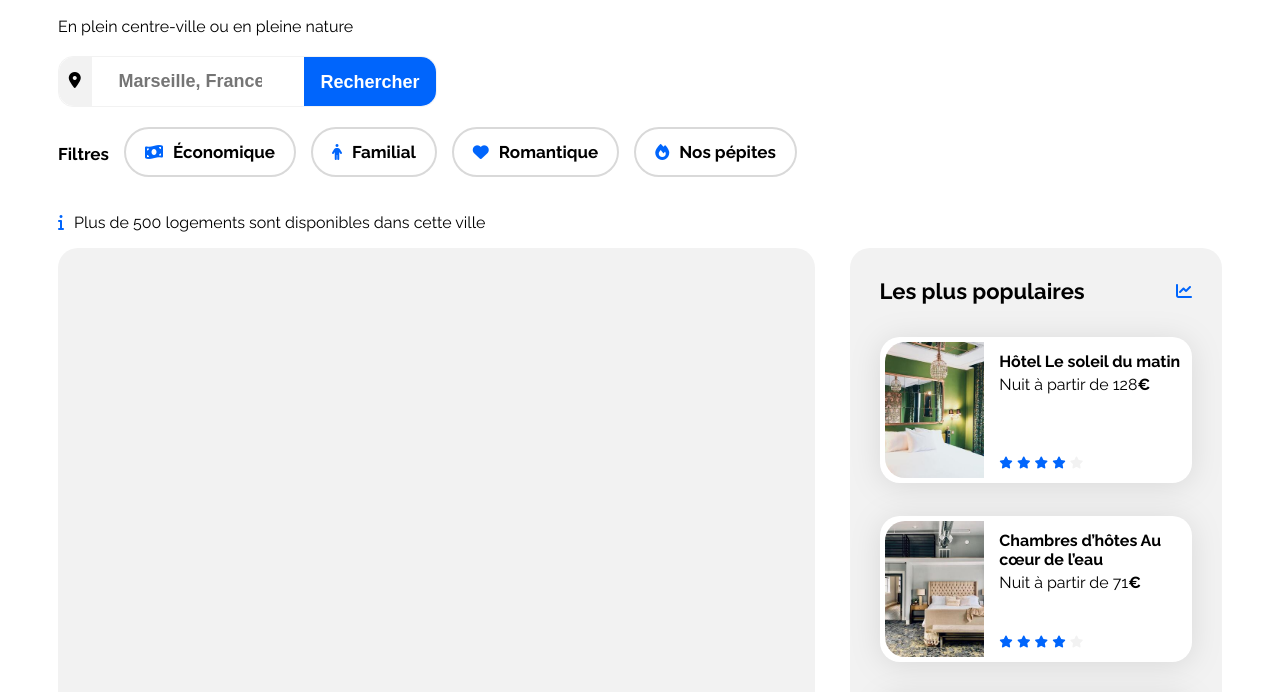
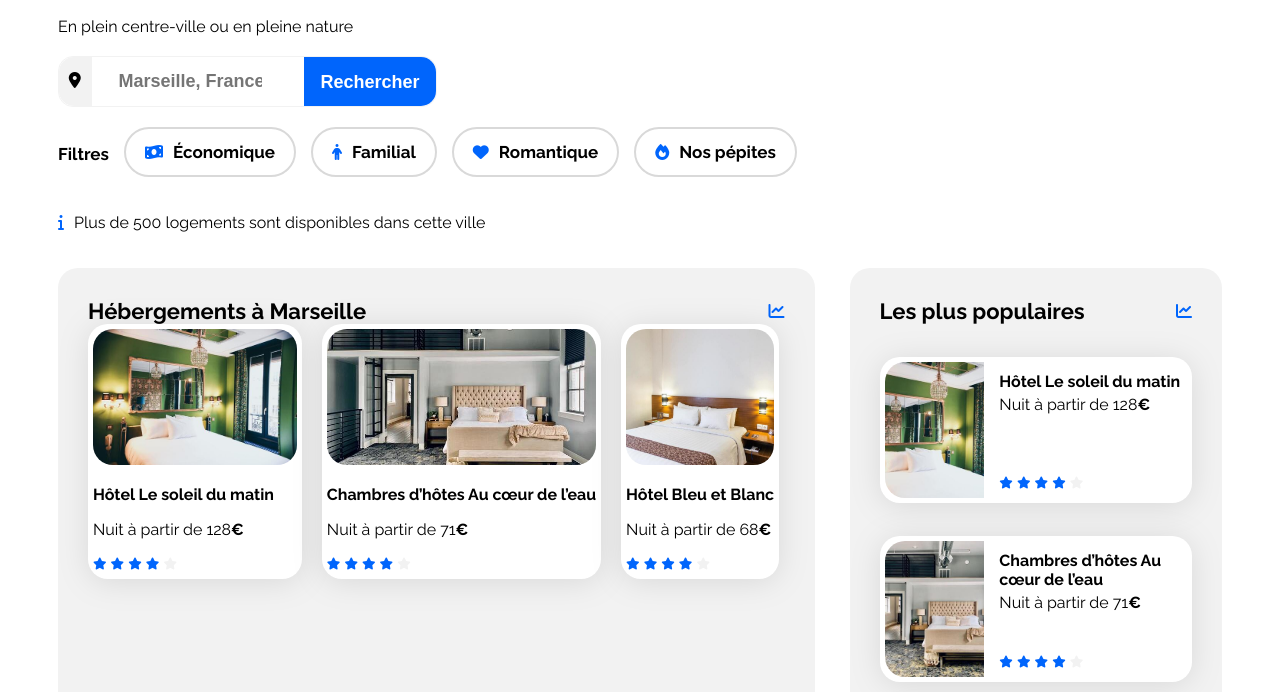
Before and after one commit to M2Triki/Booki, a plain HTML site: page index.html in a window 1280 px wide. Shown: the part 83-775 px from the top of the page. Drawn offline with Linux system fonts and the light colour scheme.

Commit message:
Modification section Hébergement Marseille, pas terminé, à corriger prochaine fois

```diff
--- a/css/style.css
+++ b/css/style.css
@@ -181,6 +181,8 @@ i {
     display: flex;
     gap: 10px;
     align-items: center;
+
+    margin-bottom: 20px;
 }
 
 
@@ -203,6 +205,22 @@ i {
 /****** Hebergements ***********/
 .hebergements {
     width: 65%;
+}
+
+
+.hebergements-cards {
+    display: flex;
+    gap: 20px;
+}
+
+.hebergements-cards img {
+    width: 100%;
+    height: 136px;
+    border-radius: 20px;
+}
+
+.card-hebergements {
+
 }
 
 /****** Populaires ***********/
--- a/index.html
+++ b/index.html
@@ -66,10 +66,75 @@
                 </div>
             </section>
 
+
             <div class="hebergements-and-populaires">
                 <section class="hebergements">
+                    <div class="populaires-title">
+                        <h2 class="section-title">Hébergements à Marseille</h2>
+                        <i class="fa-solid fa-chart-line" aria-hidden="true"></i>
+                    </div>
+                    <div class="hebergements-cards">
+                        <a href="#">
+                            <article class="card">
+                                <img src="./images/hebergements/emile-guillemot.jpg" alt="Image de la chambre d'hôtel montrant un lit">
+                                <div class="card-content">
+                                    <div class="card-txt">
+                                        <h3 class="card-title">Hôtel Le soleil du matin</h3>
+                                        <p class="card-subtitle">Nuit à partir de 128<span class="euro">€</span></p>
+                                    </div>
+                                    <div class="card-rating">
+                                        <i class="fa-xs fa-solid fa-star" aria-hidden="true"></i>
+                                        <i class="fa-xs fa-solid fa-star" aria-hidden="true"></i>
+                                        <i class="fa-xs fa-solid fa-star" aria-hidden="true"></i>
+                                        <i class="fa-xs fa-solid fa-star" aria-hidden="true"></i>
+                                        <i class="fa-xs fa-solid fa-star neutral-star" aria-hidden="true"></i>
+                                        <span class="sr-only">Note de 4 sur 5</span>
+                                    </div>
+                                </div>
+                            </article>
+                        </a>
+                        <a href="#">
+                            <article class="card">
+                                <img src="./images/hebergements/aw-creative.jpg" alt="Image de la chambre d'hôtel montrant un lit">
+                                <div class="card-content">
+                                    <div class="card-txt">
+                                        <h3 class="card-title">Chambres d’hôtes Au cœur de l’eau</h3>
+                                        <p class="card-subtitle">Nuit à partir de 71<span class="euro">€</span></p>
+                                    </div>
+                                    <div class="card-rating">
+                                        <i class="fa-xs fa-solid fa-star" aria-hidden="true"></i>
+                                        <i class="fa-xs fa-solid fa-star" aria-hidden="true"></i>
+                                        <i class="fa-xs fa-solid fa-star" aria-hidden="true"></i>
+                                        <i class="fa-xs fa-solid fa-star" aria-hidden="true"></i>
+                                        <i class="fa-xs fa-solid fa-star neutral-star" aria-hidden="true"></i>
+                                        <span class="sr-only">Note de 4 sur 5</span>
+                                    </div>
+                                </div>
+                            </article>
+                        </a>
+                        <a href="#">
+                            <article class="card">
+                                <img src="./images/hebergements/febrian-zakaria2.jpg" alt="Image de la chambre d'hôtel montrant un lit">
+                                <div class="card-content">
+                                    <div class="card-txt">
+                                        <h3 class="card-title">Hôtel Bleu et Blanc</h3>
+                                        <p class="card-subtitle">Nuit à partir de 68<span class="euro">€</span></p>
+                                    </div>
+                                    <div class="card-rating">
+                                        <i class="fa-xs fa-solid fa-star" aria-hidden="true"></i>
+                                        <i class="fa-xs fa-solid fa-star" aria-hidden="true"></i>
+                                        <i class="fa-xs fa-solid fa-star" aria-hidden="true"></i>
+                                        <i class="fa-xs fa-solid fa-star" aria-hidden="true"></i>
+                                        <i class="fa-xs fa-solid fa-star neutral-star" aria-hidden="true"></i>
+                                        <span class="sr-only">Note de 4 sur 5</span>
+                                    </div>
+                                </div>
+                            </article>
+                        </a>
+                    </div>
+                </section>
 
-                </section>
+
                 <section class="populaires">
                     <div class="populaires-title">
                         <h2 class="section-title">Les plus populaires</h2>
```
